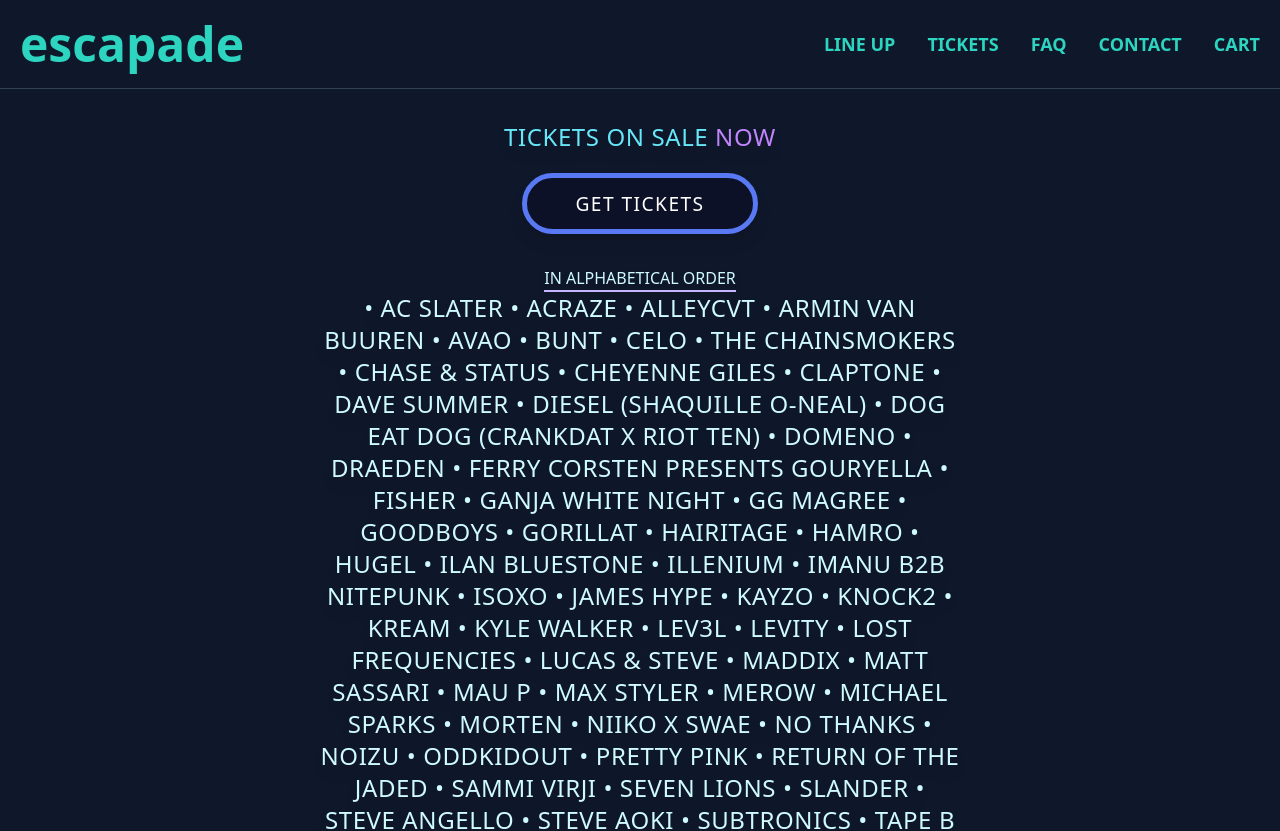
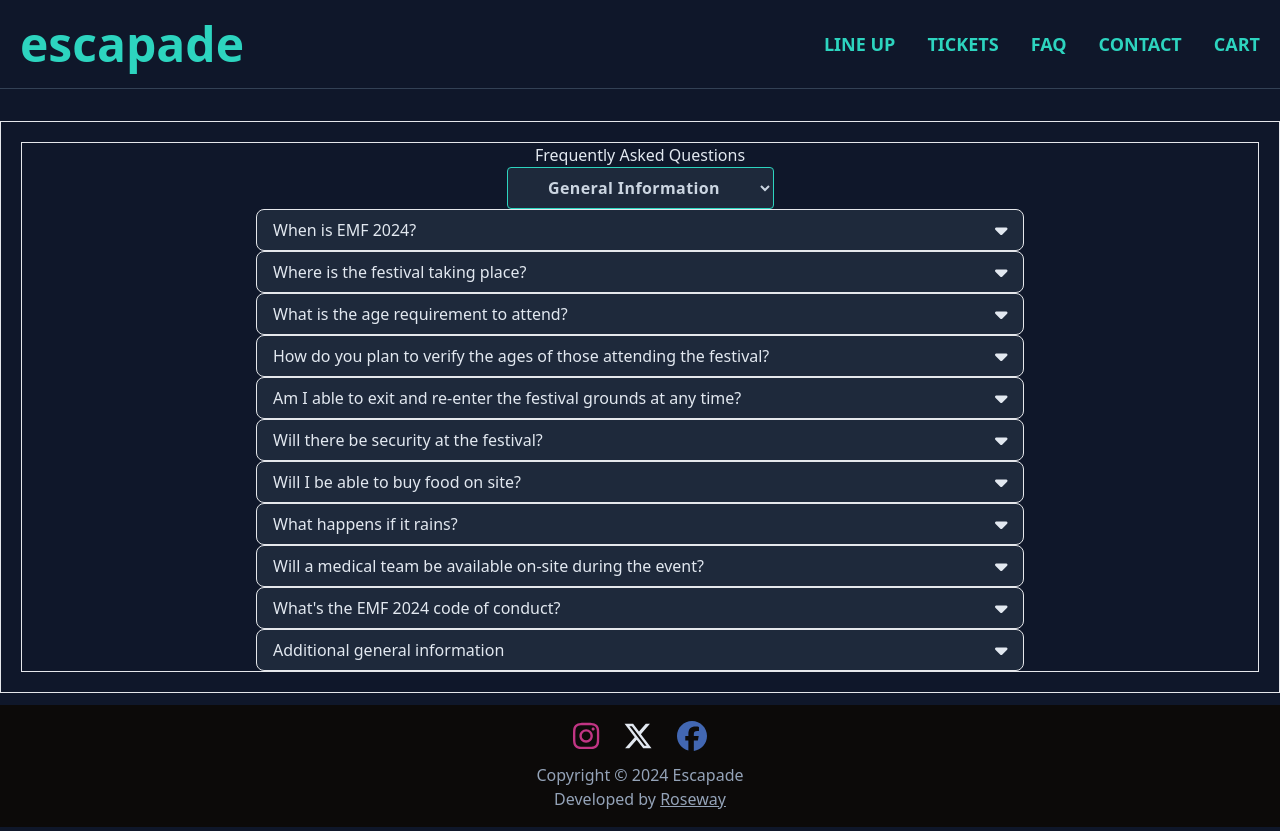
Before and after one commit to bokkle/escapade-react, a React (Vite) app: page / in a window 1280 px wide. Shown: the top 831 px of the page. Built offline with nearby package versions, Linux system fonts and the light colour scheme; no server answers.

Commit message:
faq section

```diff
--- a/src/App.jsx
+++ b/src/App.jsx
@@ -3,14 +3,16 @@
 import Tickets from './tickets/Tickets';
 import Hero from './hero/Hero';
 import Lineup from './lineup/Lineup';
+import Faq from './faq/Faq';
 
 function App() {
   return (
     <div className="relative flex min-h-screen flex-col justify-between">
       <NavBar />
       {/* <Hero /> */}
-      <Lineup />
+      {/* <Lineup /> */}
       {/* <Tickets /> */}
+      <Faq />
       <Footer />
     </div>
   );
--- /dev/null
+++ b/src/faq/Accordion.jsx
@@ -0,0 +1,17 @@
+import { FontAwesomeIcon } from '@fortawesome/react-fontawesome';
+import { faCaretDown } from '@fortawesome/free-solid-svg-icons';
+
+function Accordion({ title, content }) {
+  return (
+    <div
+      className="flex w-full max-w-3xl items-center justify-between rounded-lg border
+          bg-slate-800 px-4 py-2"
+      //   onClick={() => setIsOpen(!isOpen)}
+    >
+      <p>{title}</p>
+      <FontAwesomeIcon icon={faCaretDown} className="text-xl" />
+    </div>
+  );
+}
+
+export default Accordion;
--- /dev/null
+++ b/src/faq/Faq.jsx
@@ -0,0 +1,131 @@
+import { useState } from 'react';
+import Accordion from './Accordion';
+
+function Faq() {
+  const [isOpen, setIsOpen] = useState(false);
+
+  const generalInfo = [
+    {
+      title: 'When is EMF 2024?',
+      content:
+        'The festival will be taking place over the weekend of Friday June 21st, Saturday June 22nd and Sunday June 23rd, 2024.',
+    },
+    {
+      title: 'Where is the festival taking place?',
+      content:
+        'The Escapade Music Festival will be taking place at Lansdowne Park in Ottawa.',
+    },
+    {
+      title: 'What is the age requirement to attend?',
+      content: 'General admission is 16+ and VIP admission is 19+.',
+    },
+    {
+      title:
+        'How do you plan to verify the ages of those attending the festival?',
+      content: `Every attendee of the festival is required to present two official forms of photo ID, each displaying their date of birth (such as a driver's license, health insurance card, passport, or a student ID with photo and date of birth), issued by a governmental authority.`,
+    },
+    {
+      title: 'Am I able to exit and re-enter the festival grounds at any time?',
+      content: `No, once you exit the festival grounds, you cannot be re-admitted.`,
+    },
+    {
+      title: 'Will there be security at the festival?',
+      content: `Yes, security personnel will be stationed across the festival grounds and will be readily available to assist at any time, should the need arise.`,
+    },
+    {
+      title: 'Will I be able to buy food on site?',
+      content: `Yes, you will be able to purchase food on site, as we will have a variety of food vendors available to cater to different dietary preferences and needs.`,
+    },
+    {
+      title: 'What happens if it rains?',
+      content: `Rain 🌧 or shine ☀️ , the show must go on!`,
+    },
+    {
+      title: 'Will a medical team be available on-site during the event?',
+      content: `Absolutely, the health and safety of our attendees is our priority. A multitude of medical tents and roving medical teams will be present at all times.`,
+    },
+    {
+      title: `What's the EMF 2024 code of conduct?`,
+      content: `Patron Code of Conduct
+
+      At Escapade Music Festival, great events are the heart of what we do. An important part of any great event is ensuring a safe, respectful, and inclusive environment for our guests, artists and staff to experience.
+
+      We are committed to creating a safe, comfortable, and enjoyable experience for everyone. We ask that your conduct contribute to everyone’s enjoyment of the event, be legally appropriate, and not be offensive or abusive to others. For your safety and comfort, unacceptable conduct is subject to ejection and includes, but is not limited to, the following:
+
+      • Use of foul, threatening, offensive or abusive language or gestures.
+
+      • Discrimination, bullying or hate that harasses, victimizes, degrades, or intimidates an individual or group of individuals on the basis of religion, race, national origin, ethnicity, sexual orientation, gender, age, ability, physical appearance or other.
+
+      • Harassment, including unwelcome or hostile behavior, physical contact or sexual attention.
+
+      • Fighting or any other type of violence.
+
+      • Wearing or using clothing, signs, and banners which are offensive in nature.
+
+      • Intoxication or impairment due to alcohol/cannabis or consumption of illegal substances.
+
+      • Throwing objects or interfering with the progress of the event.
+
+      • Being in possession of alcohol not purchased inside the festival
+
+      • Being a minor in possession of alcohol or providing a minor with alcohol.
+
+      • Being in possession of weapons, illegal substances or any other prohibited items.
+
+      • Smoking (including e-cigarettes, personal vapourizers, and cannabis) inside the venue.
+
+      • Unpermitted access and breaching perimeters to the festival VIP areas or other restricted areas.
+
+      • Any other conduct that may be deemed by Escapade Music Festival to be inappropriate or which may adversely affect the safety of persons or property, or disruption of the event.
+
+      Escapade Music Festival will not tolerate any unsafe, offensive behaviour that violates of Fan Code of Conduct. Failure to abide by this Code may result in ejection, suspension from entering any or all of our festivals.
+
+      Each of us has a responsibility to report any act that goes against the values that we stand for. So, if you see something, say something. Report any safety concerns to our management team right away. `,
+    },
+    {
+      title: 'Additional general information',
+      content: `• All ticket sales are final (non-refundable and cannot be exchanged.)
+
+      • The event's schedule and performances are subject to change without prior notice.
+
+      • The Escapade Music Festival will not be responsible for any personal items that are lost, stolen, or damaged. It's best to avoid bringing valuables to the festival.`,
+    },
+  ];
+
+  return (
+    <div className="flex flex-1 justify-center border p-5 text-slate-200">
+      <div className="flex w-full flex-col items-center justify-start border">
+        <h1 className="text-center capitalize">frequently asked questions</h1>
+        <select
+          className="max-w-xs rounded border border-teal-400 bg-slate-800 p-2
+        text-center font-semibold capitalize tracking-wide text-slate-300"
+          name="faq"
+          id=""
+        >
+          <option value="">general information</option>
+          <option value="">allowed & prohibited items</option>
+          <option value="">ticketing & line up</option>
+          <option value="">support & help</option>
+        </select>
+
+        {generalInfo.map((item, i) => (
+          <Accordion
+            key={item.title}
+            title={item.title}
+            content={item.content}
+          />
+        ))}
+        {/* <p className="text-l font-semibold tracking-wide">
+            When is EMF 2024?
+          </p>
+          <FontAwesomeIcon icon={faCaretDown} className="text-xl" />
+          <p className="">
+            The festival will be taking place over the weekend of Friday June
+            21st, Saturday June 22nd and Sunday June 23rd, 2024.
+          </p> */}
+      </div>
+    </div>
+  );
+}
+
+export default Faq;
--- a/src/lineup/Lineup.jsx
+++ b/src/lineup/Lineup.jsx
@@ -14,13 +14,13 @@
       >
         <p className="border-b-2 border-violet-300">in alphabetical order</p>
         <p className="px-4 text-center text-xl tracking-wide sm:text-2xl">
-          {djs.map((dj, i) => `• ${dj} `)} <span>•</span>
+          {djs.map((dj, i) => `• ${dj} `)}
         </p>
         <p className="mt-3 border-b-2 border-violet-300">stage host</p>
         <p className="mb-3 text-xl sm:text-2xl">shaq's bass all stars</p>
         <p className="border-b-2 border-violet-300">festival support artists</p>
         <p className="px-4 text-center text-lg tracking-wide sm:text-xl">
-          {supportDjs.map((dj) => `• ${dj} `)} <span>•</span>
+          {supportDjs.map((dj) => `• ${dj} `)}
         </p>
       </div>
     </div>
```
